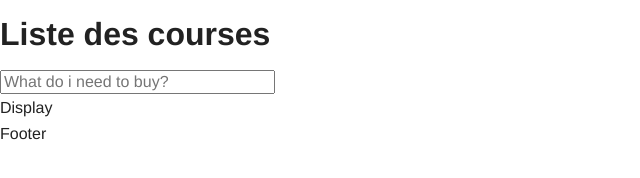
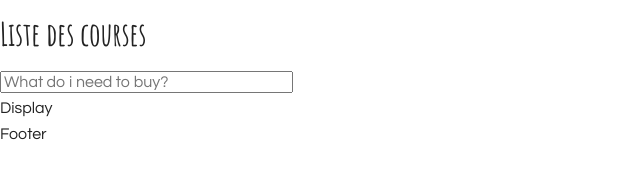
Before and after one commit to phabos/to-do-angular, a plain HTML site: page index.html in a window 1280 px wide. Shown: the whole page, without its empty margins (0-640 px from the left). Drawn offline with nearby package versions, Linux system fonts and the light colour scheme.

Commit message:
adding custom css

```diff
--- /dev/null
+++ b/css/custom.css
@@ -0,0 +1,10 @@
+@import url(https://fonts.googleapis.com/css?family=Amatic+SC:400,700);
+@import url(https://fonts.googleapis.com/css?family=Questrial);
+
+body {
+	font-family: 'Questrial', sans-serif;
+}
+
+h1 {
+	font-family: 'Amatic SC', cursive;
+}
--- a/index.html
+++ b/index.html
@@ -10,6 +10,7 @@
 
         <link rel="stylesheet" href="css/normalize.min.css">
         <link rel="stylesheet" href="css/main.css">
+        <link rel="stylesheet" href="css/custom.css">
 
         <script src="js/vendor/modernizr-2.8.3-respond-1.4.2.min.js"></script>
     </head>
```
